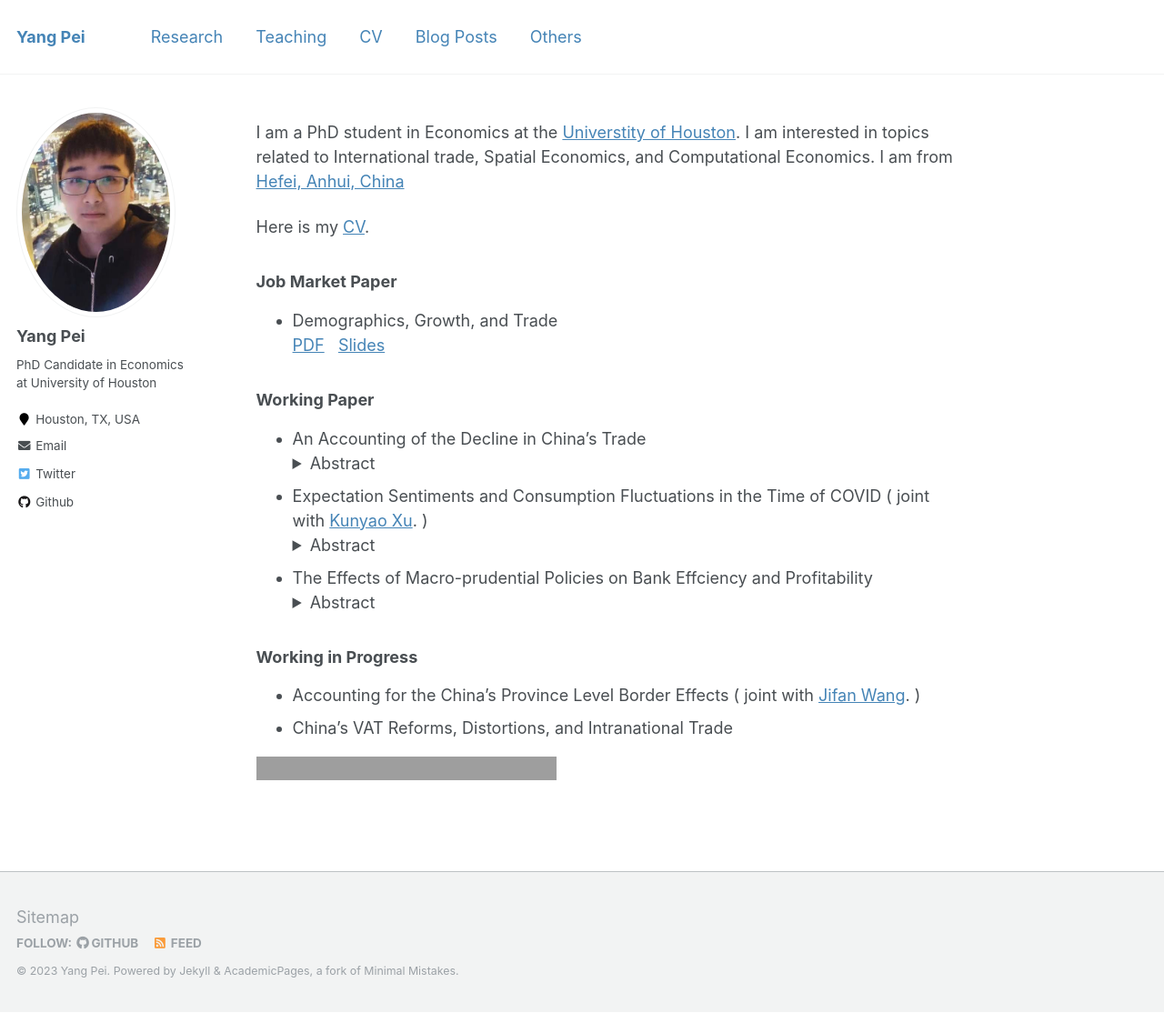
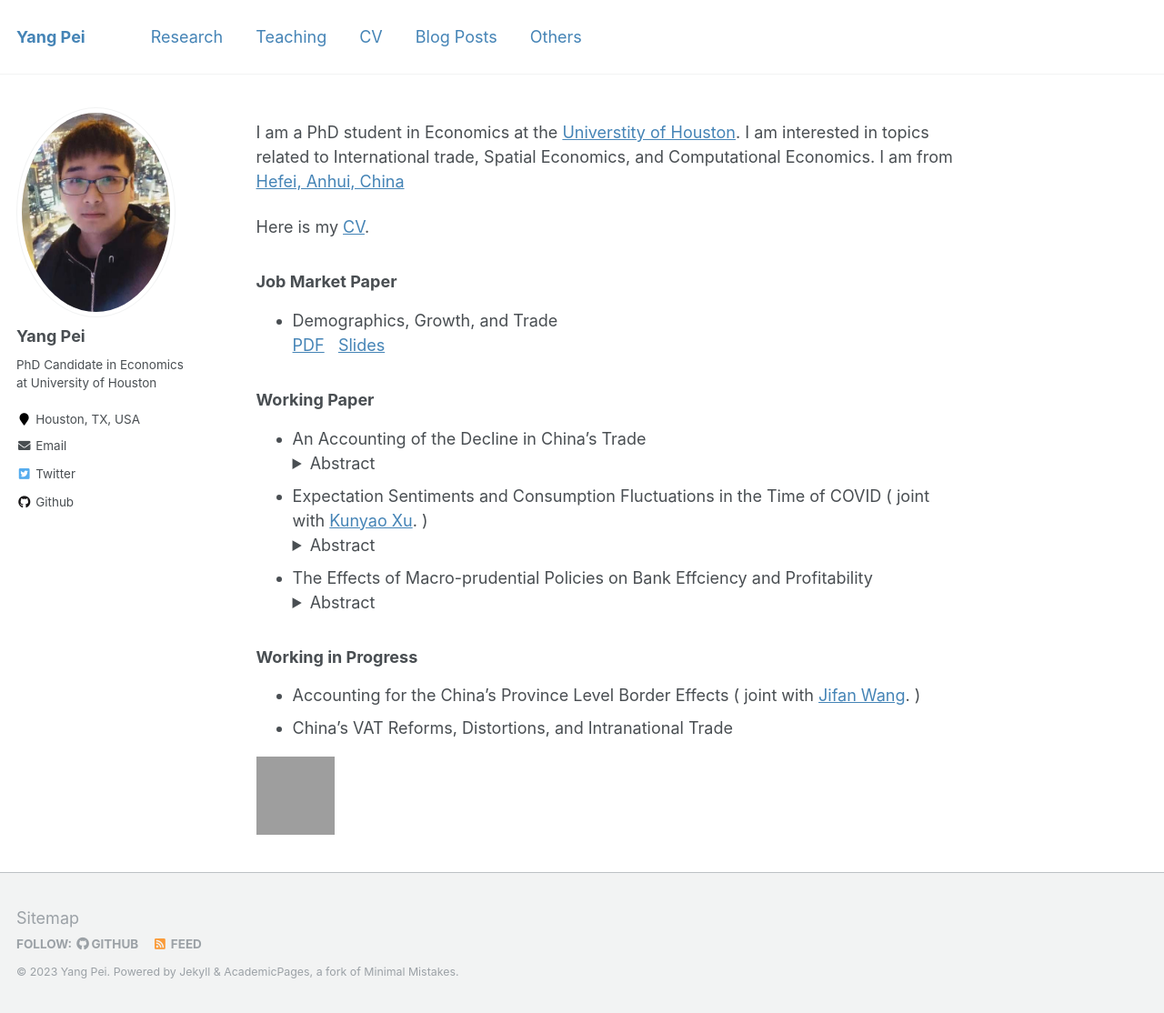
Before and after one commit to ypei1/ypei1.github.io, a Jekyll site: the page built from _pages/about.md, in a window 1280 px wide and 1114 px high. Shown: the whole window at 91% size. Built offline with Jekyll 4.4.1, drawn with Linux system fonts in a browser that asks for light colours; grey boxes are pictures that could not be loaded.

Commit message:
Update about.md

```diff
--- a/_pages/about.md
+++ b/_pages/about.md
@@ -46,7 +46,7 @@
 
 
 
-<iframe frameborder="no" border="0" marginwidth="0" marginheight="0" width=330 height=26 src="//music.163.com/outchain/player?type=2&id=1936068414&auto=1&height=66"></iframe>
+<iframe frameborder="no" border="0" marginwidth="0" marginheight="0" width=86 height=86 src="//music.163.com/outchain/player?type=2&id=1936068414&auto=1&height=66"></iframe>
 
 
 <!-- ---
```
